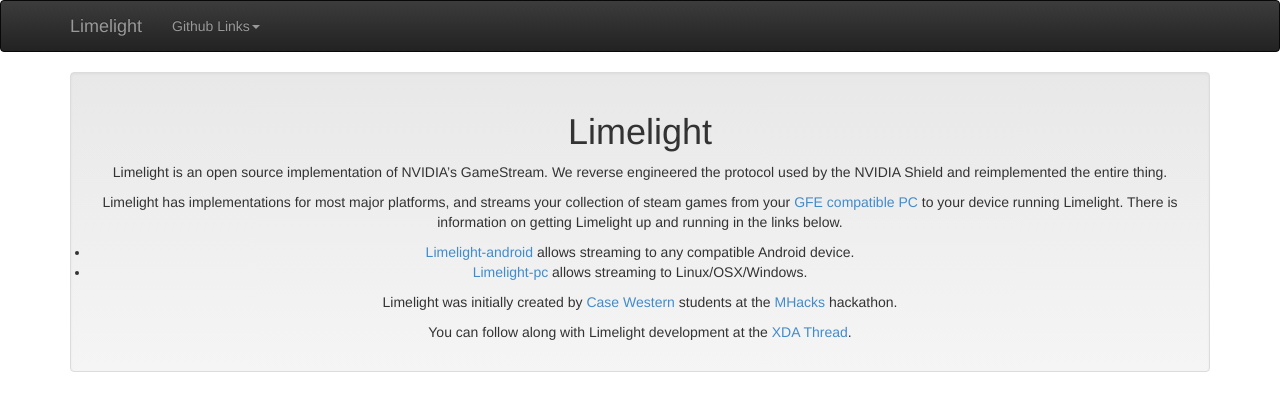
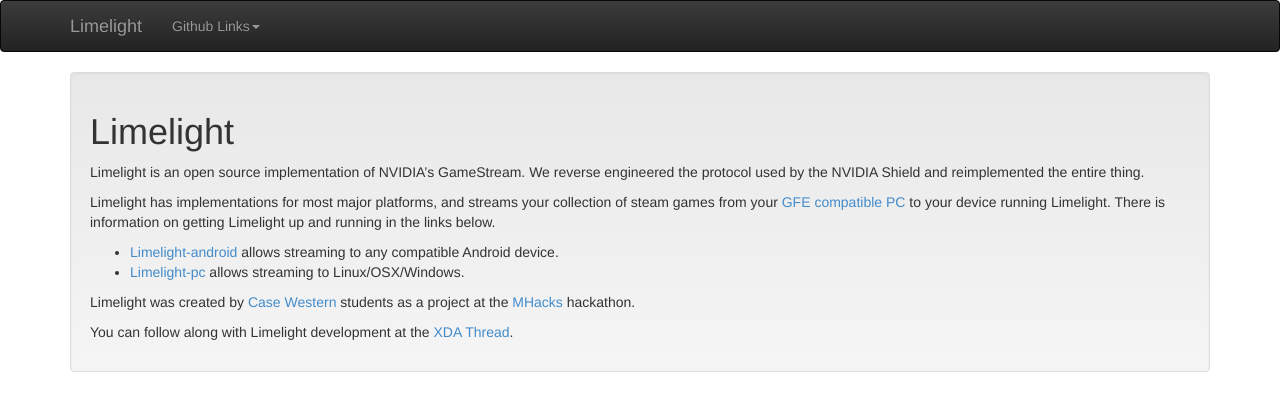
Before and after one commit to moonlight-stream/moonlight-stream.github.io, a Jekyll site: the page built from index.md, in a window 1280 px wide. Shown: the top 411 px of the page. Built offline with Jekyll 4.4.1, drawn with Linux system fonts in a browser that asks for light colours; nearby versions of some CDN libraries; Markdown is read by kramdown in place of the engine named in the settings.

Commit message:
Killed the default css

```diff
--- a/_layouts/default.html
+++ b/_layouts/default.html
@@ -7,7 +7,6 @@
         <meta name="viewport" content="width=device-width">
 
         <link rel="stylesheet" href="/css/syntax.css">
-        <link rel="stylesheet" href="/css/main.css">
         <link rel="stylesheet" href="/css/bootstrap.css">
         <link rel="stylesheet" href="/css/bootstrap-theme.css">
         <script src="https://code.jquery.com/jquery-1.10.2.min.js"></script>
--- a/css/main.css
+++ /dev/null
@@ -1,160 +0,0 @@
-/*****************************************************************************/
-/*
-/* Common
-/*
-/*****************************************************************************/
-
-/* Global Reset */
-* {
-  margin: 0;
-  padding: 0;
-}
-
-html, body { height: 100%; }
-
-body {
-  background-color: #FFF;
-  font: 13.34px Helvetica, Arial, sans-serif;
-  font-size: small;
-  text-align: center;
-}
-
-h1, h2, h3, h4, h5, h6 {
-  font-size: 100%; }
-
-h1 { margin-bottom: 1em; }
-p { margin: 1em 0; }
-
-a         { color: #00a; }
-a:hover   { color: #000; }
-a:visited { color: #a0a; }
-
-/*****************************************************************************/
-/*
-/* Home
-/*
-/*****************************************************************************/
-.posts {
-  list-style-type: none;
-  margin-bottom: 2em;
-}
-
-.posts li {
-  line-height: 1.75em;
-}
-
-.posts span {
-  color: #aaa;
-  font-family: Monaco, "Courier New", monospace;
-  font-size: 80%;
-}
-
-/*****************************************************************************/
-/*
-/* Site
-/*
-/*****************************************************************************/
-
-.site {
-  font-size: 115%;
-  text-align: justify;
-  width: 42em;
-  margin: 3em auto 2em;
-  line-height: 1.5em;
-}
-
-.header a {
-  font-weight: bold;
-  text-decoration: none;
-}
-
-.title {
-  display: inline-block;
-  margin-bottom: 2em;
-}
-
-.title a {
-  color: #a00;
-}
-
-.title a:hover {
-  color: #000;
-}
-
-.header a.extra {
-  color: #aaa;
-  margin-left: 1em;
-}
-
-.header a.extra:hover {
-  color: #000;
-}
-
-.meta {
-  color: #aaa;
-}
-
-.footer {
-  font-size: 80%;
-  color: #666;
-  border-top: 4px solid #eee;
-  margin-top: 2em;
-  overflow: hidden;
-}
-
-.footer .contact {
-  float: left;
-  margin-right: 3em;
-}
-
-.footer .contact a {
-  color: #8085C1;
-}
-
-.footer .rss {
-  margin-top: 1.1em;
-  margin-right: -.2em;
-  float: right;
-}
-
-.footer .rss img {
-  border: 0;
-}
-
-/*****************************************************************************/
-/*
-/* Posts
-/*
-/*****************************************************************************/
-
-/* standard */
-.post pre {
-  border: 1px solid #ddd;
-  background-color: #eef;
-  padding: 0 .4em;
-}
-
-.post ul, .post ol {
-  margin-left: 1.35em;
-}
-
-.post code {
-  border: 1px solid #ddd;
-  background-color: #eef;
-  padding: 0 .2em;
-}
-
-.post pre code {
-  border: none;
-}
-
-/* terminal */
-.post pre.terminal {
-  border: 1px solid #000;
-  background-color: #333;
-  color: #FFF;
-}
-
-.post pre.terminal code {
-  background-color: #333;
-}
--- a/index.md
+++ b/index.md
@@ -19,8 +19,8 @@
 * [Limelight-pc](https://github.com/limelight-stream/limelight-pc) allows
   streaming to Linux/OSX/Windows.
 
-Limelight was initially created by [Case Western](http://case.edu) students at
-the [MHacks](http://mhacks.org) hackathon.
+Limelight was created by [Case Western](http://case.edu) students as a project
+at the [MHacks](http://mhacks.org) hackathon.
 
 You can follow along with Limelight development at the [XDA
 Thread](http://forum.xda-developers.com/showthread.php?t=2505510).
```
